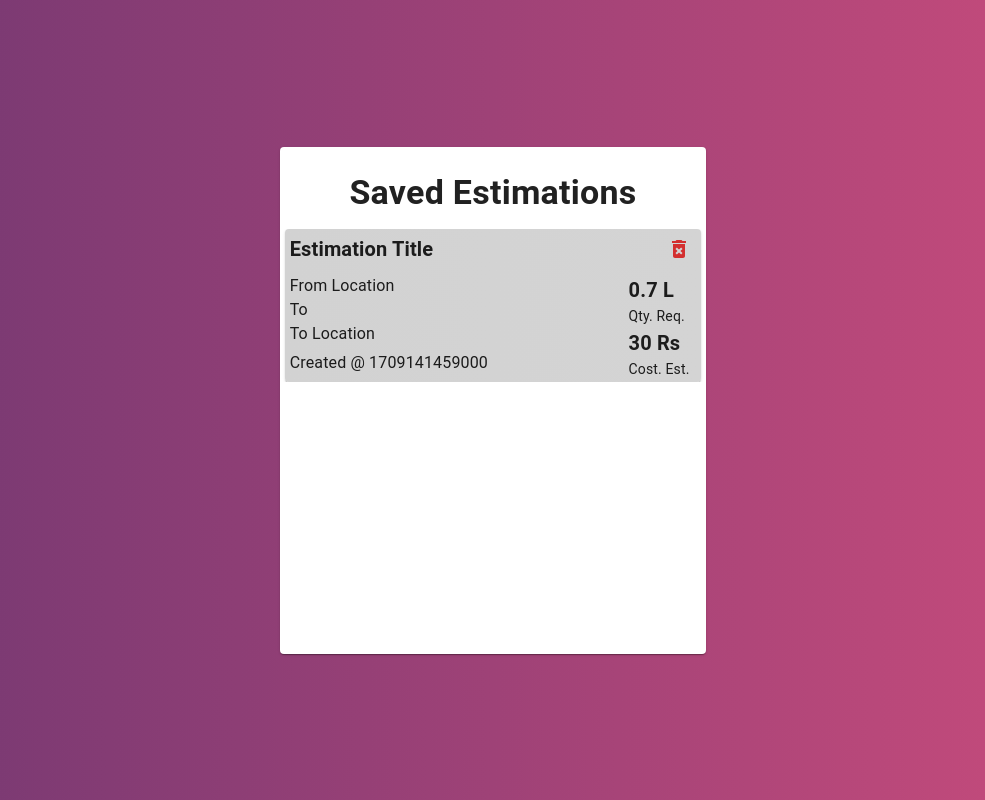
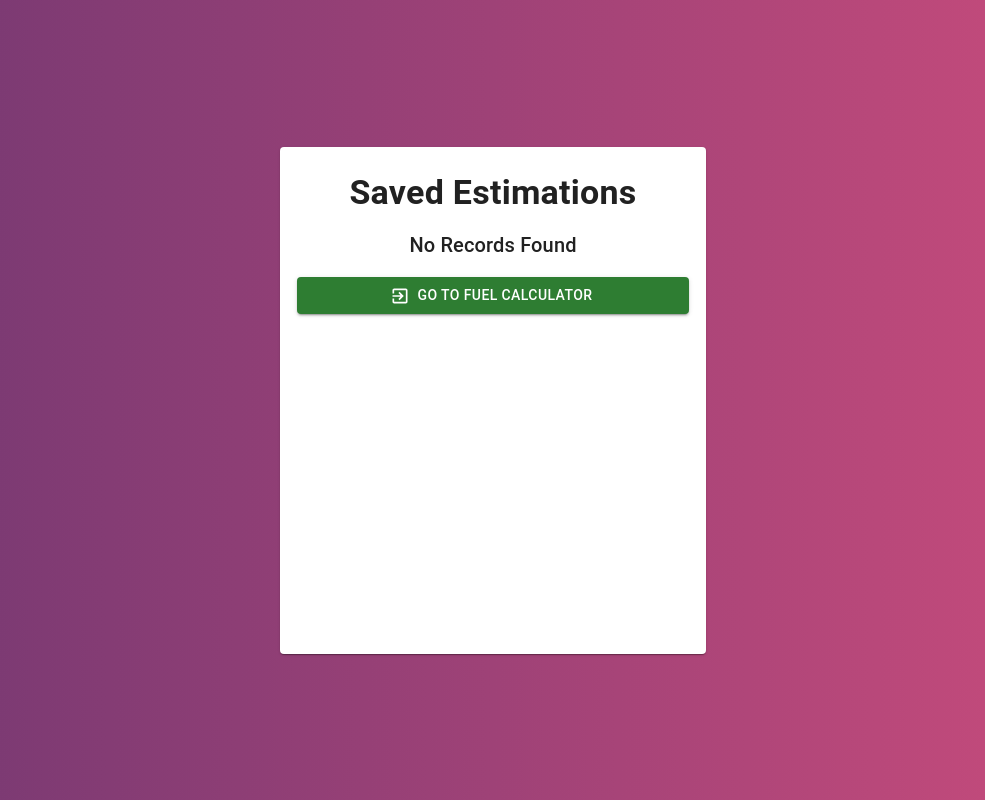
Before and after one commit to Nadeem-Abdun/fuel-calculator-app, a React (Create React App) app: page /fuel-calculator-app/saved-estimations in a window 1280 px wide. Shown: the whole page, without its empty margins (147-1132 px from the left). Built offline with nearby package versions, Linux system fonts and the light colour scheme.

Commit message:
List Mapping Delete Functionality Added

```diff
--- a/src/screens/SavedEstimations.tsx
+++ b/src/screens/SavedEstimations.tsx
@@ -1,8 +1,32 @@
-import React from "react";
-import { Grid, Card, Typography, IconButton } from "@mui/material";
-import DeleteForeverIcon from '@mui/icons-material/DeleteForever';
+import React, { useState, useEffect } from "react";
+import { Grid, Card, Typography, IconButton, Button } from "@mui/material";
+import { ExitToApp, DeleteForever } from "@mui/icons-material";
+import { useNavigate } from "react-router-dom";
 
 function SavedEstimations() {
+
+    const history = useNavigate();
+
+    const [fuelRecords, setFuelRecords] = useState([]);
+
+    const handleDeleteRecord = (index: any) => {
+        const updatedRecords = [...fuelRecords];
+        updatedRecords.splice(index, 1); // Remove the record at the given index
+        setFuelRecords(updatedRecords); // Update the state
+        localStorage.setItem("fuelRecords", JSON.stringify(updatedRecords)); // Update local storage
+    };
+
+    const navigateToFuelCalculator = () => {
+        history("/")
+    }
+
+    useEffect(() => {
+        const savedFuelRecords = localStorage.getItem("fuelRecords");
+        if (savedFuelRecords) {
+            setFuelRecords(JSON.parse(savedFuelRecords));
+        }
+    }, [])
+
     return (
         <Card sx={{ paddingY: "25px", minHeight: "457px" }}>
             <Grid container item xs={12} justifyContent="center" alignItems="center" rowGap={2}>
@@ -10,49 +34,67 @@ function SavedEstimations() {
                     <Typography variant="h4" textAlign="center" fontWeight="bold">Saved Estimations</Typography>
                 </Grid>
                 <Grid container item xs={12} justifyContent="center" alignItems="flex-start" sx={{ maxHeight: "400px", overflowY: "auto" }}>
-                    <Grid item xs={12}>
+                    {fuelRecords.length !== 0 ?
+                        fuelRecords && fuelRecords.map((record, index) => {
+                            const { distance, fuelPrice, vehicleMileage, recordTitle, recordStartLocation, recordEndLocation, fuelQuantityEst, fuelCostEst, createdAt } = record;
+                            return (
+                                <Grid item xs={12} key={index}>
                                     <Card sx={{ marginX: "5px", paddingX: "5px", paddingY: "3px", minHeight: "85px", background: "linear-gradient(to right, #d2d2d2, #d4d4d4)" }}>
-                            <Grid container xs={12} justifyContent="center" alignItems="center" rowGap={1}>
-
+                                        <Grid container xs={12} justifyContent="center" alignItems="center">
                                             <Grid container item xs={12} justifyContent="space-between" alignItems="center">
                                                 <Grid item>
-                                        <Typography variant="h6" fontWeight={600}>Estimation Title</Typography>
+                                                    <Typography variant="h6" fontWeight={600}>{recordTitle}</Typography>
                                                 </Grid>
                                                 <Grid item>
-                                        <IconButton size="small"><DeleteForeverIcon color="error" /></IconButton>
+                                                    <IconButton size="small" onClick={() => handleDeleteRecord(index)}><DeleteForever color="error" fontSize="small" /></IconButton>
                                                 </Grid>
                                             </Grid>
-
                                             <Grid container item xs={12}>
                                                 <Grid container item xs={10}>
                                                     <Grid item xs={12}>
-                                            <Typography variant="body1">From Location</Typography>
-                                            <Typography variant="body1">To</Typography>
-                                            <Typography variant="body1">To Location</Typography>
+                                                        <Typography variant="body2" fontWeight={400}>Location: <strong>{recordStartLocation}</strong>  - <strong>{recordEndLocation}</strong></Typography>
                                                     </Grid>
                                                     <Grid item xs={12}>
-                                            <Typography variant="subtitle1">Created @ {Date.now().toPrecision()}</Typography>
+                                                        <Typography variant="body2" fontWeight={400}>Given Distance: <strong>{distance}kms</strong></Typography>
+                                                    </Grid>
+                                                    <Grid item xs={12}>
+                                                        <Typography variant="body2" fontWeight={400}>Given Fuel Price: <strong>{fuelPrice}rs</strong></Typography>
+                                                    </Grid>
+                                                    <Grid item xs={12}>
+                                                        <Typography variant="body2" fontWeight={400}>Given Mileage: <strong>{vehicleMileage}km/l</strong></Typography>
+                                                    </Grid>
+                                                    <Grid item xs={12}>
+                                                        <Typography variant="caption" fontWeight={400}>Saved @ {createdAt}</Typography>
                                                     </Grid>
                                                 </Grid>
                                                 <Grid container item xs={2}>
                                                     <Grid item xs={12}>
-                                            <Typography variant="h6" fontWeight={600}>0.7 L</Typography>
+                                                        <Typography variant="body1" fontWeight={600}>{fuelQuantityEst}L</Typography>
                                                     </Grid>
                                                     <Grid item xs={12}>
                                                         <Typography variant="body2" fontWeight={400}>Qty. Req.</Typography>
                                                     </Grid>
                                                     <Grid item xs={12}>
-                                            <Typography variant="h6" fontWeight={600}>30 Rs</Typography>
+                                                        <Typography variant="body1" fontWeight={600}>{fuelCostEst}Rs</Typography>
                                                     </Grid>
                                                     <Grid item xs={12}>
                                                         <Typography variant="body2" fontWeight={400}>Cost. Est.</Typography>
                                                     </Grid>
                                                 </Grid>
                                             </Grid>
-
                                         </Grid>
                                     </Card>
                                 </Grid>
+                            )
+                        })
+                        :
+                        <Grid item xs={12}>
+                            <Typography variant="h6" textAlign="center">No Records Found</Typography>
+                        </Grid>
+                    }
+                </Grid>
+                <Grid item xs={11}>
+                    <Button onClick={() => { navigateToFuelCalculator() }} startIcon={<ExitToApp />} color="success" variant="contained" fullWidth>Go To Fuel Calculator</Button>
                 </Grid>
             </Grid>
         </Card >
```
Lines whose indentation alone changed are shown as unchanged.
